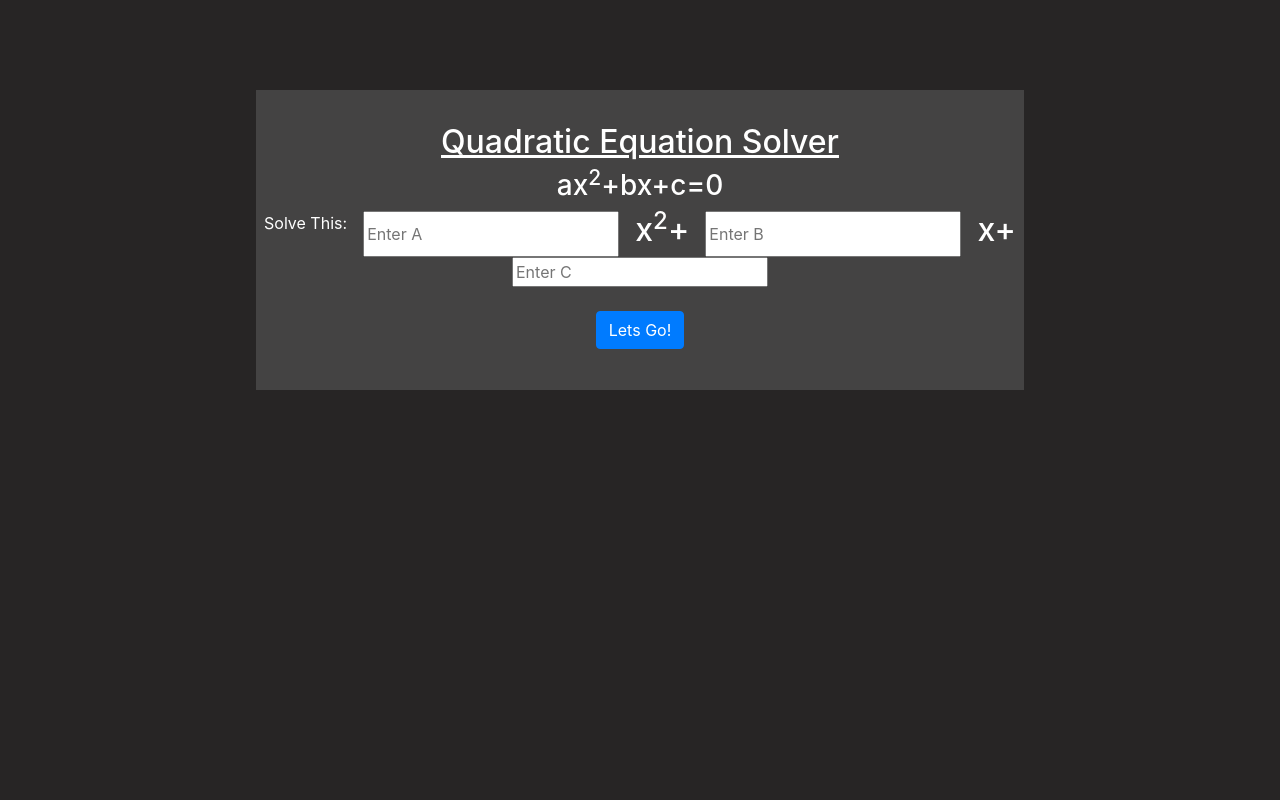
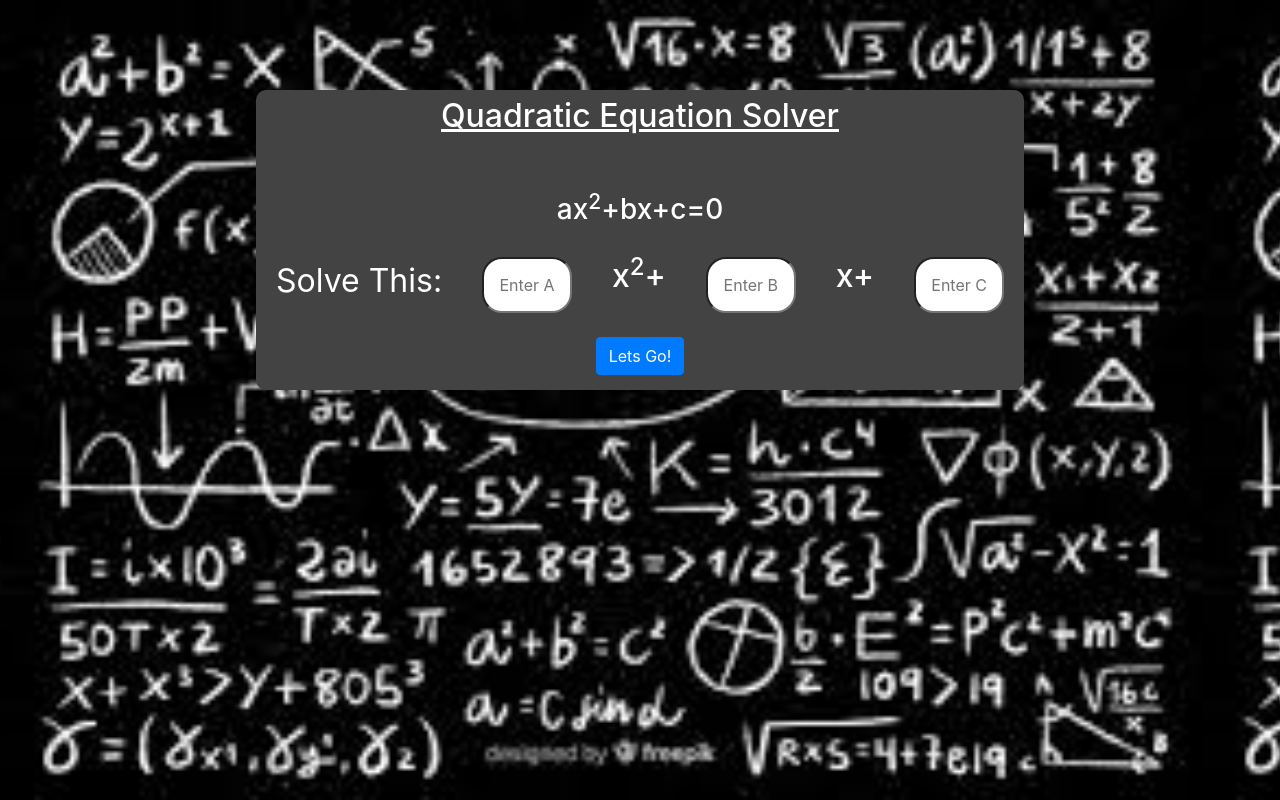
Before and after one commit to slayer6996/Interface-dashboard, a plain HTML site: page index.html in a window 1280 px wide. Drawn offline with nearby package versions, Linux system fonts and the light colour scheme.

Commit message:
Update style.css

```diff
--- a/style.css
+++ b/style.css
@@ -1,5 +1,7 @@
 body{
-    background-color: rgb(39, 37, 37);
+    background:url(math.jfif);
+    background-size:contain;
+
 }
 
 .box{
@@ -14,7 +16,12 @@ body{
     color: rgb(255, 255, 255);
     justify-content: center;
     text-align: center;
+    border-radius:10px;
 }
+.box h3{margin-top:50px;
+	margin-bottom:30px;}
+
+.box label{ font-size:2em;}
 
 .content{
     display: flex;
@@ -23,6 +30,11 @@ body{
     justify-content: space-around;
 }
 
+.content input{
+	width:7vw;
+	border-radius:20px;
+	text-align:center;}
+
 #answer{
     margin-top: 8px;
 }
```
